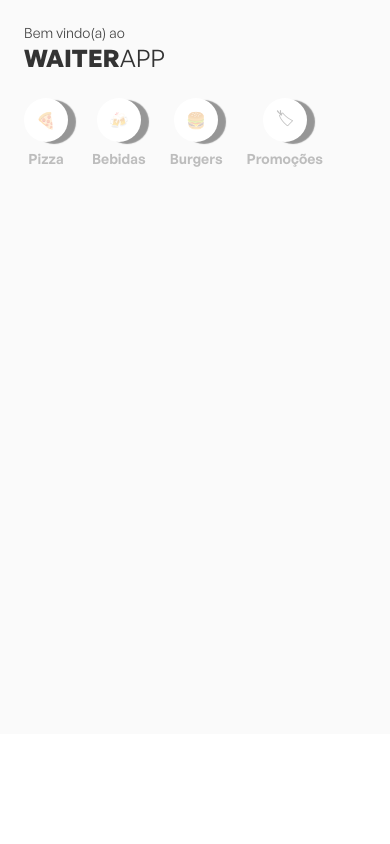
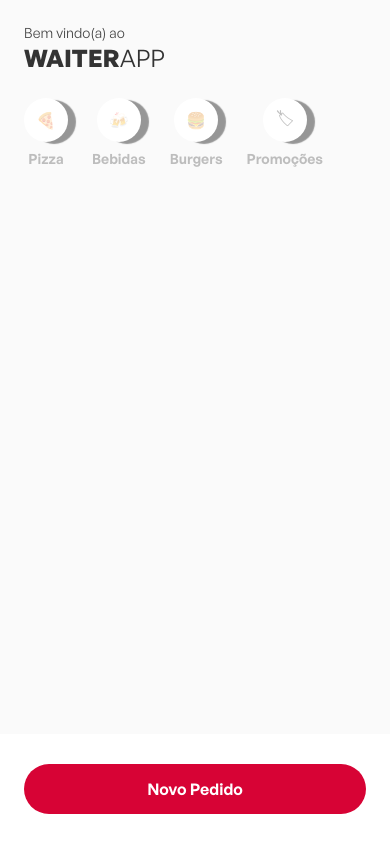
Before and after one commit to MariaGabrielaReis/jstack-waiterapp-mobile, a React Native app: screen / in a window 390 px wide. Built offline with nearby package versions, Linux system fonts and the light colour scheme.

Commit message:
feat: create button component

```diff
--- a/src/Main/index.tsx
+++ b/src/Main/index.tsx
@@ -1,3 +1,4 @@
+import { Button } from "../components/Button";
 import { Categories } from "../components/Categories";
 import { Header } from "../components/Header";
 import { Menu } from "../components/Menu";
@@ -24,7 +25,9 @@
         </MenuContainer>
       </Container>
       <Footer>
-        <FooterContent></FooterContent>
+        <FooterContent>
+          <Button onPress={() => alert("oo")}>Novo Pedido</Button>
+        </FooterContent>
       </Footer>
     </>
   );
--- a/src/Main/styles.ts
+++ b/src/Main/styles.ts
@@ -20,6 +20,8 @@
 export const Footer = styled.View`
   min-height: 110px;
   background: #ffffff;
+  padding: 16px 24px;
+  justify-content: center;
 `;
 
 export const FooterContent = styled.SafeAreaView``;
--- /dev/null
+++ b/src/components/Button/index.tsx
@@ -0,0 +1,18 @@
+import { Text } from "../Text";
+import { Container } from "./styles";
+
+interface ButtonProps {
+  children: string;
+  onPress: () => void;
+  disabled?: boolean;
+}
+
+export function Button({ children, onPress, disabled }: ButtonProps) {
+  return (
+    <Container onPress={onPress} disabled={disabled}>
+      <Text weight="600" color="#FFFFFF">
+        {children}
+      </Text>
+    </Container>
+  );
+}
--- /dev/null
+++ b/src/components/Button/styles.ts
@@ -0,0 +1,9 @@
+import styled from "styled-components/native";
+
+export const Container = styled.TouchableOpacity`
+  background: ${({ disabled }) => (disabled ? "#999" : "#d70335")};
+  border-radius: 48px;
+  padding: 14px 24px;
+  align-items: center;
+  justify-content: center;
+`;
```
